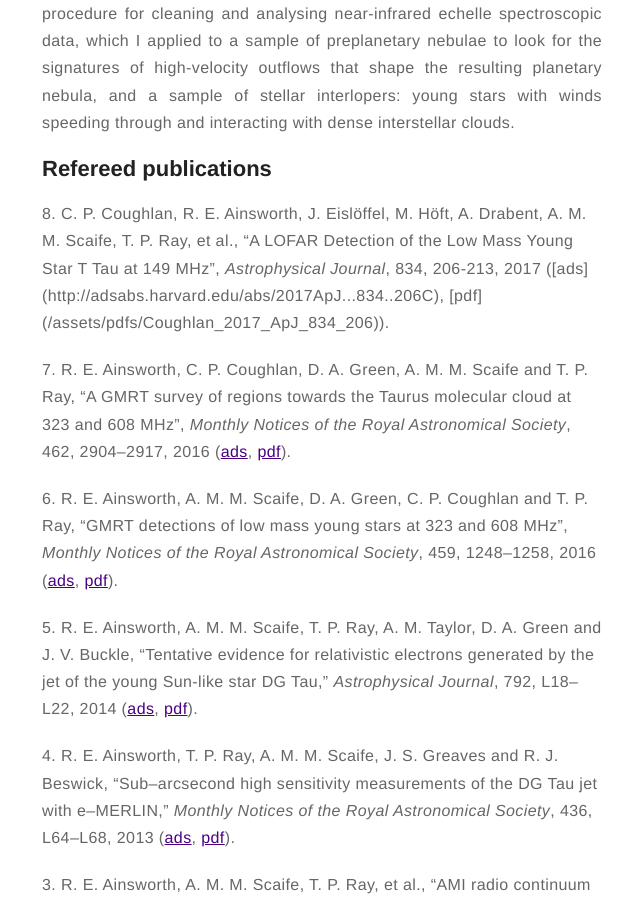
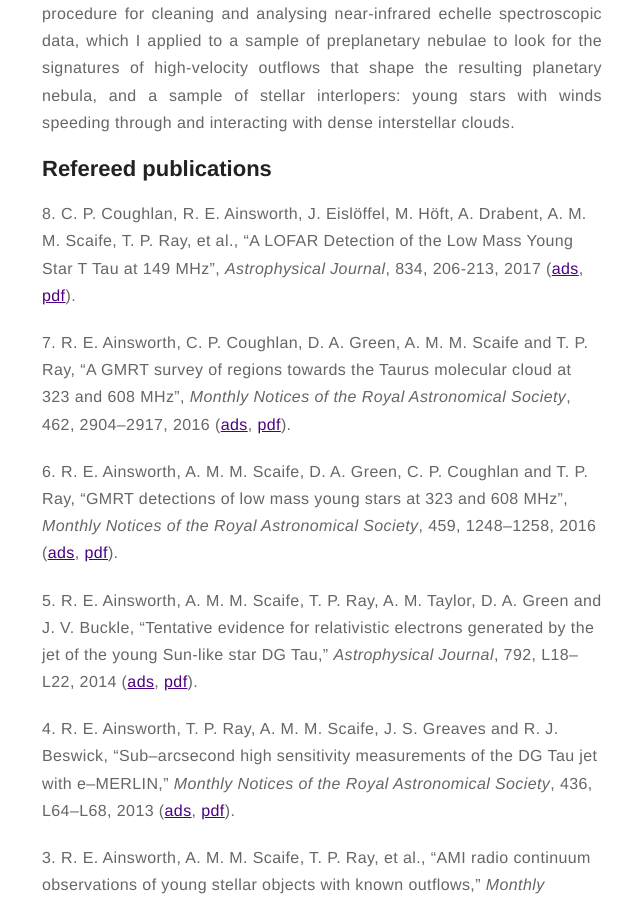
Before and after one commit to rainsworth/rainsworth.github.io_old, a Jekyll site: the page built from about.md, in a window 1280 px wide and 900 px high, scrolled down 1199 px. Shown: the whole window, without its empty margins (318-958 px from the left). Built offline with Jekyll 4.4.1, drawn with Linux system fonts in a browser that asks for light colours; part of the change alters nothing that is shown.

Commit message:
fifth commit

```diff
--- a/about.md
+++ b/about.md
@@ -9,9 +9,8 @@ layout: page
 <p align="justify">I obtained my B.Sc. in Physics at the University of Tennessee in Knoxville where I contributed to projects related to the explosion mechanism of Type Ia Supernovae using the supercomputing facilities at Oak Ridge National Laboratory (ORNL). In this role my responsibilities were to script pipelines to process data and visualise the data generated by the team. I also interned at the Jet Propulsion Laboratory in 2008 as part of the NASA Undergraduate Student Research Program. My project was to develop a procedure for cleaning and analysing near-infrared echelle spectroscopic data, which I applied to a sample of preplanetary nebulae to look for the signatures of high-velocity outflows that shape the resulting planetary nebula, and a sample of stellar interlopers: young stars with winds speeding through and interacting with dense interstellar clouds. </p>
 
 
-
 <h2>Refereed publications</h2>
-<p>8. C. P. Coughlan, <b>R. E. Ainsworth</b>, J. Eislöffel, M. Höft, A. Drabent, A. M. M. Scaife, T. P. Ray, et al., “A LOFAR Detection of the Low Mass Young Star T Tau at 149 MHz”, <i>Astrophysical Journal</i>, 834, 206-213, 2017 ([ads](http://adsabs.harvard.edu/abs/2017ApJ...834..206C), [pdf](/assets/pdfs/Coughlan_2017_ApJ_834_206)).</p>
+<p>8. C. P. Coughlan, <b>R. E. Ainsworth</b>, J. Eislöffel, M. Höft, A. Drabent, A. M. M. Scaife, T. P. Ray, et al., “A LOFAR Detection of the Low Mass Young Star T Tau at 149 MHz”, <i>Astrophysical Journal</i>, 834, 206-213, 2017 (<a href="http://adsabs.harvard.edu/abs/2017ApJ...834..206C">ads</a>, <a href="/assets/pdfs/Coughlan_2017_ApJ_834_206">pdf</a>).</p>
 <p>7. <b>R. E. Ainsworth</b>, C. P. Coughlan, D. A. Green, A. M. M. Scaife and T. P. Ray, “A GMRT survey of regions towards the Taurus molecular cloud at 323 and 608 MHz”, <i>Monthly Notices of the Royal Astronomical Society</i>, 462, 2904–2917, 2016 (<a href="http://adsabs.harvard.edu/abs/2016MNRAS.462.2904A">ads</a>, <a href="/Users/rainsworth/Desktop/minimalcss-master/MNRAS-2016-Ainsworth-2904-17.pdf">pdf</a>).</p>
 <p>6. <b>R. E. Ainsworth</b>, A. M. M. Scaife, D. A. Green, C. P. Coughlan and T. P. Ray, “GMRT detections of low mass young stars at 323 and 608 MHz”, <i>Monthly Notices of the Royal Astronomical Society</i>, 459, 1248–1258, 2016 (<a href="http://adsabs.harvard.edu/abs/2016MNRAS.459.1248A">ads</a>, <a href="/Users/rainsworth/Desktop/minimalcss-master/MNRAS-2016-Ainsworth-1248-58.pdf">pdf</a>).</p>
 <p>5. <b>R. E. Ainsworth</b>, A. M. M. Scaife, T. P. Ray, A. M. Taylor, D. A. Green and J. V. Buckle, “Tentative evidence for relativistic electrons generated by the jet of the young Sun-like star DG Tau,” <i>Astrophysical Journal</i>, 792, L18–L22, 2014 (<a href="http://adsabs.harvard.edu/abs/2014ApJ...792L..18A">ads</a>, <a href="/Users/rainsworth/Desktop/minimalcss-master/apjl_792_1_18.pdf">pdf</a>).</p>
```
